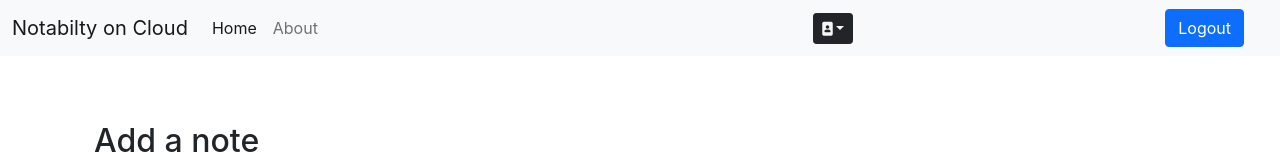
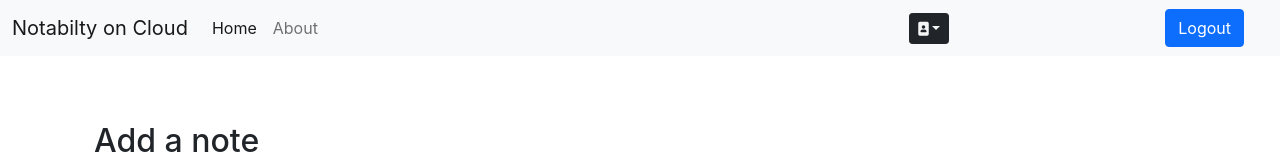
Before and after one commit to prateekgandhi718/notabilityclient, a React (Create React App) app: page / in a window 1280 px wide. Shown: the top 160 px of the page. Built offline with nearby package versions, Linux system fonts and the light colour scheme; no server answers; sample sign-in values are in the browser's storage.

Commit message:
user details button adjustment

```diff
--- a/src/components/Navbar.js
+++ b/src/components/Navbar.js
@@ -53,7 +53,7 @@ const Navbar = () => {
                         {!localStorage.getItem('token') ? <form className="d-flex">
                             <Link className="btn btn-primary mx-4" to="/login" role="button">Login</Link>
                             <Link className="btn btn-primary mx-4" to="/signup" role="button">Sign up</Link>
-                        </form> : <><div className="btn-group" style={{marginRight: "18rem"}} >
+                        </form> : <><div className="btn-group" style={{marginRight: "12rem"}} >
                             <button type="button" className="btn btn-dark dropdown-toggle btn-sm" data-bs-toggle="dropdown" aria-expanded="false" onClick={onUserClick} style={{ color: "whitesmoke" }}>
                             <i className="fas fa-portrait"></i>
                             </button>
```
